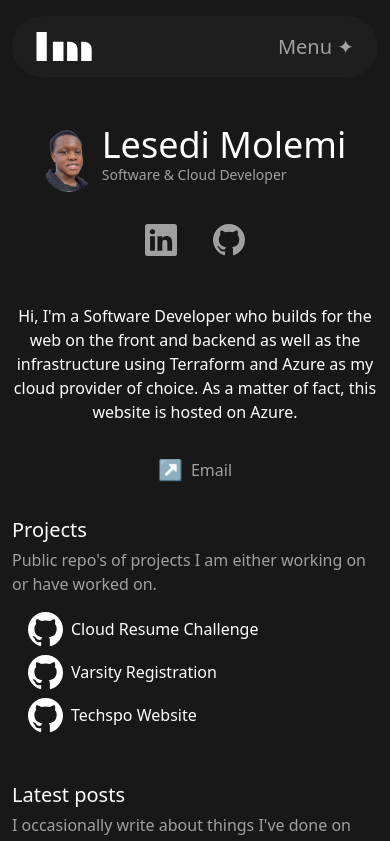
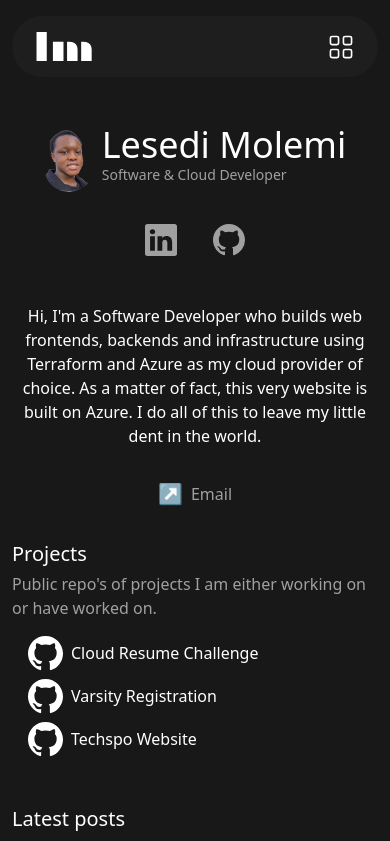
Before and after one commit to Lesmol/personal-portfolio, a React (Vite) app: page / in a window 390 px wide. Shown: the top 841 px of the page. Built offline with nearby package versions, Linux system fonts and the light colour scheme.

Commit message:
- Changed reach out section in about page - Changed ResumeHeader

```diff
--- a/src/Components/About/ReachOut.tsx
+++ b/src/Components/About/ReachOut.tsx
@@ -18,7 +18,7 @@ function ReachOut() {
         </a>
         .
       </p>
-      <div className="flex flex-wrap mt-6">
+      <div className="flex space-x-3 flex-wrap mt-6">
         <SocialLink
           title="Email"
           href="mailto:molemilesedi@gmail.com"
--- a/src/Components/About/SocialLink.tsx
+++ b/src/Components/About/SocialLink.tsx
@@ -11,19 +11,18 @@ function SocialLink(props: SocialLinkProps) {
       href={props.href}
       target="_blank"
       rel="noopener noreferrer"
-      className="flex px-2 py-1 items-center border border-darker-primary w-[100%] max-w-[460px] rounded-md mb-3 md:hover:bg-text-darker-primary transition ease-linear 15"
+      className="flex px-4 py-3 items-center bg-primary rounded-md mb-3 md:hover:bg-text-darker-primary transition ease-linear 15"
     >
       <svg
         xmlns="http://www.w3.org/2000/svg"
-        width="16"
-        height="16"
+        width="26"
+        height="26"
         fill="currentColor"
         className={props.className}
         viewBox="0 0 16 16"
       >
         <path d={props.d} />
       </svg>
-      <p className="ml-4 text-lg">{props.title}</p>
     </a>
   );
 }
--- a/src/Components/Home/About.tsx
+++ b/src/Components/Home/About.tsx
@@ -1,10 +1,10 @@
 function About() {
   return (
     <p className="mt-12 text-center">
-      Hi, I'm a Software Developer who builds for the web on the front and
-      backend as well as the infrastructure using Terraform and Azure as my
-      cloud provider of choice. As a matter of fact, this website is hosted on
-      Azure.
+      Hi, I'm a Software Developer who builds web frontends, backends and
+      infrastructure using Terraform and Azure as my cloud provider of choice.
+      As a matter of fact, this very website is built on Azure. I do all of this
+      to leave my little dent in the world.
     </p>
   );
 }
--- a/src/Components/Navbar.tsx
+++ b/src/Components/Navbar.tsx
@@ -15,11 +15,24 @@ function Navbar() {
     <div className="max-w-lg mx-auto">
       <nav className="flex justify-between items-center mt-4 bg-primary py-4 px-6 rounded-full">
         <Link to={"/"}>
-          <img src={LMLogo} alt="The letters LM written in a stylish font." className="md: w-14" />
+          <img
+            src={LMLogo}
+            alt="The letters LM written in a stylish font."
+            className="md: w-14"
+          />
         </Link>
 
         <button onClick={onToggle} className="text-xl text-primary sm:hidden">
-          Menu &#10022;
+          <svg
+            xmlns="http://www.w3.org/2000/svg"
+            width="26"
+            height="26"
+            fill="white"
+            className="bi bi-grid"
+            viewBox="0 0 16 16"
+          >
+            <path d="M1 2.5A1.5 1.5 0 0 1 2.5 1h3A1.5 1.5 0 0 1 7 2.5v3A1.5 1.5 0 0 1 5.5 7h-3A1.5 1.5 0 0 1 1 5.5zM2.5 2a.5.5 0 0 0-.5.5v3a.5.5 0 0 0 .5.5h3a.5.5 0 0 0 .5-.5v-3a.5.5 0 0 0-.5-.5zm6.5.5A1.5 1.5 0 0 1 10.5 1h3A1.5 1.5 0 0 1 15 2.5v3A1.5 1.5 0 0 1 13.5 7h-3A1.5 1.5 0 0 1 9 5.5zm1.5-.5a.5.5 0 0 0-.5.5v3a.5.5 0 0 0 .5.5h3a.5.5 0 0 0 .5-.5v-3a.5.5 0 0 0-.5-.5zM1 10.5A1.5 1.5 0 0 1 2.5 9h3A1.5 1.5 0 0 1 7 10.5v3A1.5 1.5 0 0 1 5.5 15h-3A1.5 1.5 0 0 1 1 13.5zm1.5-.5a.5.5 0 0 0-.5.5v3a.5.5 0 0 0 .5.5h3a.5.5 0 0 0 .5-.5v-3a.5.5 0 0 0-.5-.5zm6.5.5A1.5 1.5 0 0 1 10.5 9h3a1.5 1.5 0 0 1 1.5 1.5v3a1.5 1.5 0 0 1-1.5 1.5h-3A1.5 1.5 0 0 1 9 13.5zm1.5-.5a.5.5 0 0 0-.5.5v3a.5.5 0 0 0 .5.5h3a.5.5 0 0 0 .5-.5v-3a.5.5 0 0 0-.5-.5z" />
+          </svg>
         </button>
 
         <ul className="hidden text-lg sm:flex">
--- a/src/Components/Resume/ResumeHeader.tsx
+++ b/src/Components/Resume/ResumeHeader.tsx
@@ -1,6 +1,6 @@
 function ResumeHeader() {
   return (
-    <div className="bg-light mt-8 rounded-xl p-2">
+    <div className="bg-white mt-8 rounded-xl p-2">
       <h1 className="font-bold text-center text-background text-3xl">
         Lesedi Molemi
       </h1>
--- a/src/UI/Resume.tsx
+++ b/src/UI/Resume.tsx
@@ -32,7 +32,7 @@ function CloudResume() {
         <Education
           title="CTU Training Solutions - Pretoria"
           duration="2022-Present"
-          description="I am going into my 3rd year, specialising in Big Data Analytics
+          description="I'm in my final year, specialising in Big Data Analytics
           to earn my Information Technology: Database Development qualification."
         />
       </motion.div>
--- a/tailwind.config.js
+++ b/tailwind.config.js
@@ -6,7 +6,7 @@ export default {
       colors: {
         primary: "#a0a0a0",
         "darker-primary": "#616161",
-        background: "#292929",
+        background: "#1E1E1E",
       },
       screens: {
         sm: "480px",
```
